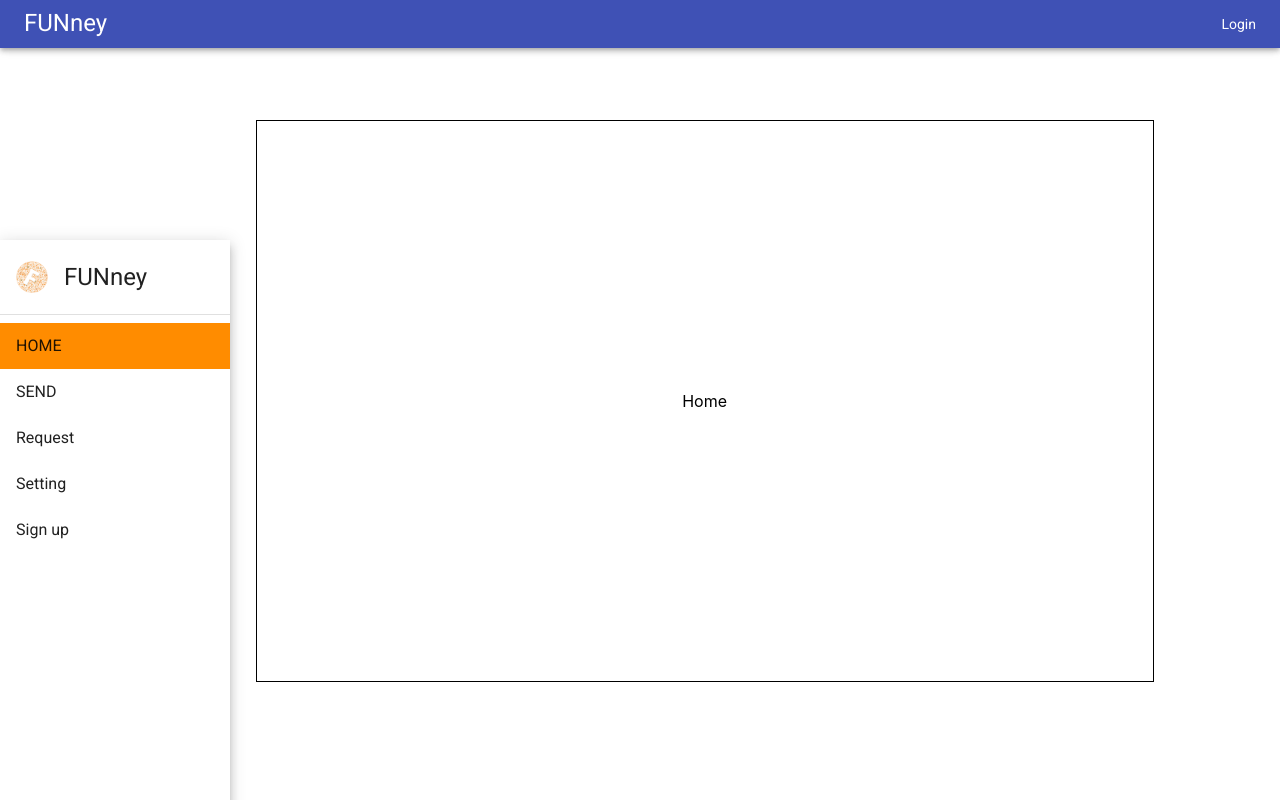
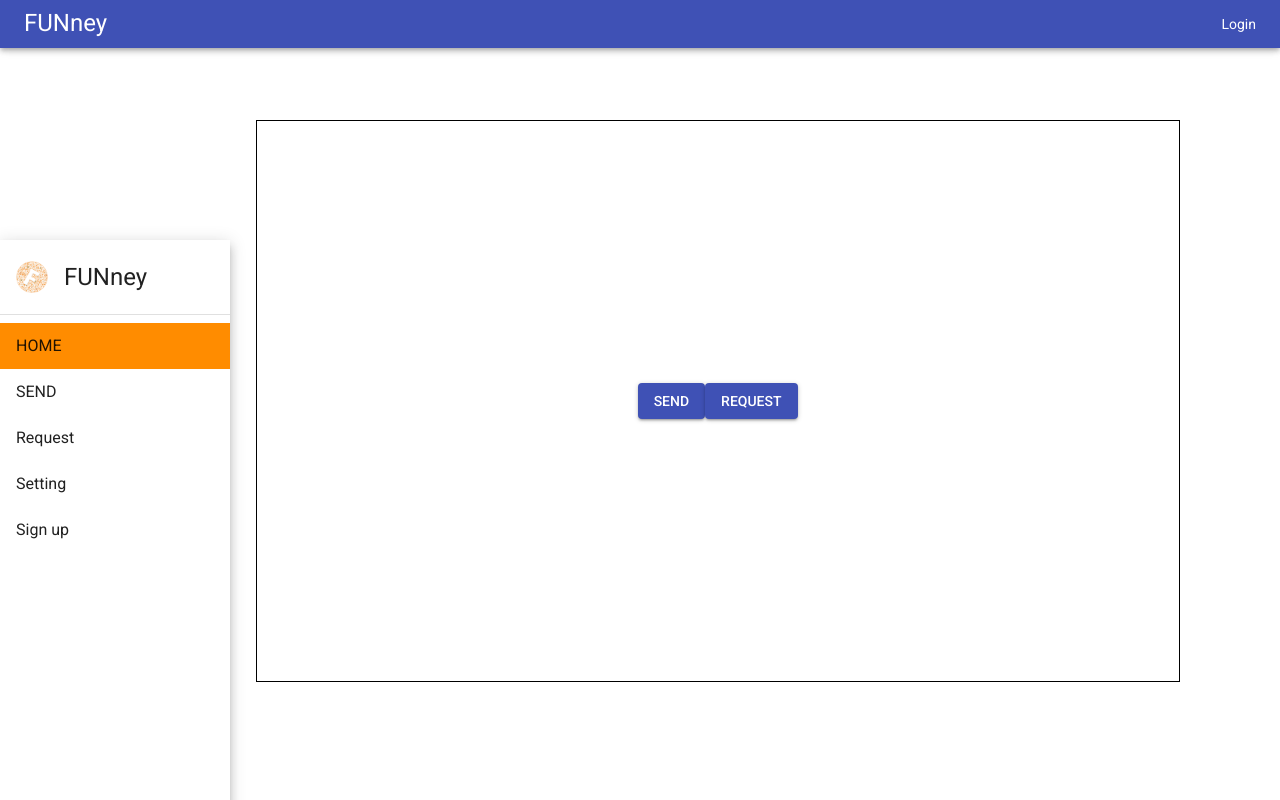
Before and after one commit to ICT-FUNney/FUNney_React, a React (Create React App) app: page / in a window 1280 px wide. Built offline with nearby package versions, Linux system fonts and the light colour scheme.

Commit message:
ボタンの追加

```diff
--- a/src/App.css
+++ b/src/App.css
@@ -2,55 +2,60 @@
 }
 
 .Home{
-  width:70vw;
+  width: calc((90vw - 230px));
   height: 70vh;
   border: solid 1px black;
   margin-top: 15vh;
   margin-left: calc(230px + 2vw);
+  margin-right: 8vw;
   display: flex;
   justify-content: center;
   align-items: center;
 }
 
 .Send{
-  width:70vw;
+  width: calc((90vw - 230px));
   height: 70vh;
   border: solid 1px black;
   margin-top: 15vh;
   margin-left: calc(230px + 2vw);
+  margin-right: 8vw;
   display: flex;
   justify-content: center;
   align-items: center;
 }
 
 .Request{
-  width:70vw;
+  width: calc((90vw - 230px));
   height: 70vh;
   border: solid 1px black;
   margin-top: 15vh;
   margin-left: calc(230px + 2vw);
+  margin-right: 8vw;
   display: flex;
   justify-content: center;
   align-items: center;
 }
 
 .Setting{
-  width:70vw;
+  width: calc((90vw - 230px));
   height: 70vh;
   border: solid 1px black;
   margin-top: 15vh;
   margin-left: calc(230px + 2vw);
+  margin-right: 8vw;
   display: flex;
   justify-content: center;
   align-items: center;
 }
 
 .SignUp{
-  width:70vw;
+  width: calc((90vw - 230px));
   height: 70vh;
   border: solid 1px black;
   margin-top: 15vh;
   margin-left: calc(230px + 2vw);
+  margin-right: 8vw;
   display: flex;
   justify-content: center;
   align-items: center;
--- /dev/null
+++ b/src/components/SendAndRequestButton.js
@@ -0,0 +1,27 @@
+import React from 'react';
+
+import { withStyles } from '@material-ui/core/styles';
+
+import Button from '@material-ui/core/Button';
+
+
+const style = (theme) =>({
+  SendButton: {
+  }
+});
+
+const SendAndRequestButton = (props) =>{
+  const { classes } = props;
+  return (
+    <div>
+      <Button variant="contained" color="primary" className={classes.SendButton}>
+        Send
+      </Button>
+      <Button variant="contained" color="primary" className={classes.button}>
+        Request
+      </Button>
+   </div>
+  );
+}
+
+export default withStyles(style)(SendAndRequestButton);
--- a/src/containers/Home.js
+++ b/src/containers/Home.js
@@ -1,10 +1,12 @@
 import React, { Component } from 'react';
+
+import SendAndRequestButton from '../components/SendAndRequestButton.js';
 
 class Home extends Component {
   render() {
     return (
       <div className="Home">
-        Home
+        <SendAndRequestButton />
       </div>
     );
   }
```
